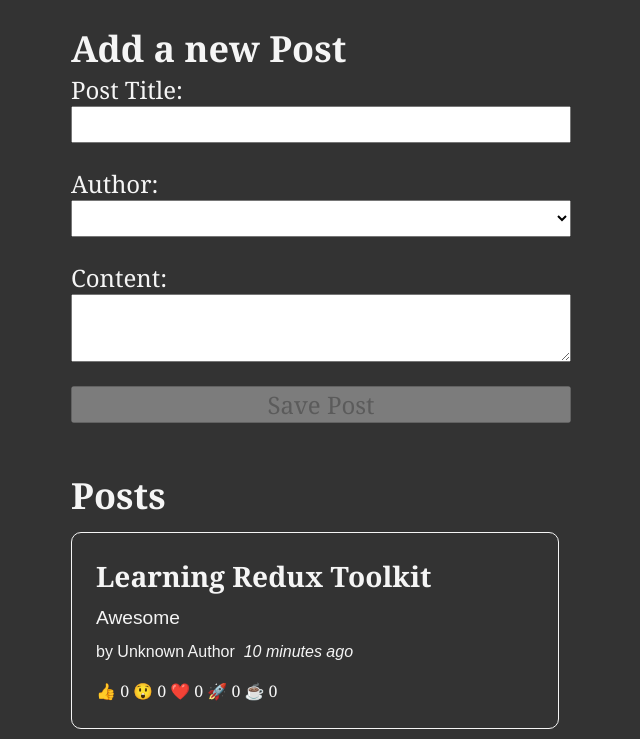
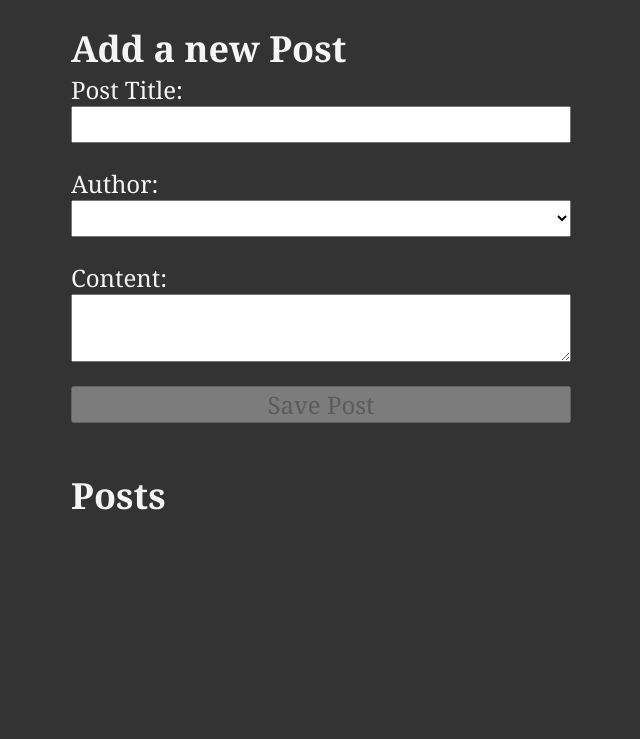
Before and after one commit to Xillyk/React-redux-practice, a React (Vite) app: page / in a window 1280 px wide. Shown: the top 739 px of the page, without its empty margins (319-959 px from the left). Built offline with nearby package versions, Linux system fonts and the light colour scheme.

Commit message:
implement get async post using redux-thunk

```diff
--- a/src/features/posts/postsSlice.js
+++ b/src/features/posts/postsSlice.js
@@ -1,34 +1,19 @@
-import { createSlice, nanoid } from "@reduxjs/toolkit";
+import { createSlice, nanoid, createAsyncThunk } from "@reduxjs/toolkit";
 import { sub } from "date-fns";
+import axios from "axios";
 
-const initialState = [
-  {
-    id: "1",
-    title: "Learning Redux Toolkit",
-    content: "Awesome",
-    date: sub(new Date(), { minutes: 10 }).toISOString(),
-    reactions: {
-      thumbsUp: 0,
-      wow: 0,
-      heart: 0,
-      rocket: 0,
-      coffee: 0,
-    },
-  },
-  {
-    id: "2",
-    title: "Slices...",
-    content: "Awesome",
-    date: sub(new Date(), { minutes: 10 }).toISOString(),
-    reactions: {
-      thumbsUp: 0,
-      wow: 0,
-      heart: 0,
-      rocket: 0,
-      coffee: 0,
-    },
-  },
-];
+const POST_URL = "https://jsonplaceholder.typicode.com/posts";
+
+const initialState = {
+  posts: [],
+  status: "idle", // idle, loading, succeeded, failed
+  error: null,
+};
+
+export const fetchPosts = createAsyncThunk("posts/fetchPosts", async () => {
+  const response = await axios.get(POST_URL);
+  return response.data;
+});
 
 const postsSlice = createSlice({
   name: "posts",
@@ -36,7 +21,7 @@
   reducers: {
     postAdded: {
       reducer(state, action) {
-        state.push(action.payload);
+        state.posts.push(action.payload);
       },
       prepare(title, content, userId) {
         return {
@@ -59,15 +44,46 @@
     },
     reactionAdded(state, action) {
       const { postId, reaction } = action.payload;
-      const existingPost = state.find((post) => post.id === postId);
+      const existingPost = state.posts.find((post) => post.id === postId);
       if (existingPost) {
         existingPost.reactions[reaction]++;
       }
     },
   },
+  extraReducers(builder) {
+    builder
+      .addCase(fetchPosts.pending, (state, action) => {
+        state.status = loading;
+      })
+      .addCase(fetchPosts.fulfilled, (state, action) => {
+        state.status = "succeeded";
+        // Adding date and reactions
+        let min = 1;
+        const loadedPosts = action.payload.map((post) => {
+          post.date = sub(new Date(), { minutes: min++ }).toISOString();
+          post.reactions = {
+            thumbsUp: 0,
+            hooray: 0,
+            heart: 0,
+            rocket: 0,
+            eyes: 0,
+          };
+          return post;
+        });
+
+        // Add any fetched posts to the array
+        state.posts = state.posts.concat(loadedPosts);
+      })
+      .addCase(fetchPosts.rejected, (state, action) => {
+        state.status = "failed";
+        state.error = action.error.message;
+      });
+  },
 });
 
-export const selectAllPosts = (state) => state.posts;
+export const selectAllPosts = (state) => state.posts.posts;
+export const getPostsStatus = (state) => state.posts.status;
+export const getPostsError = (state) => state.posts.error;
 
 export const { postAdded, reactionAdded } = postsSlice.actions;
 
```
